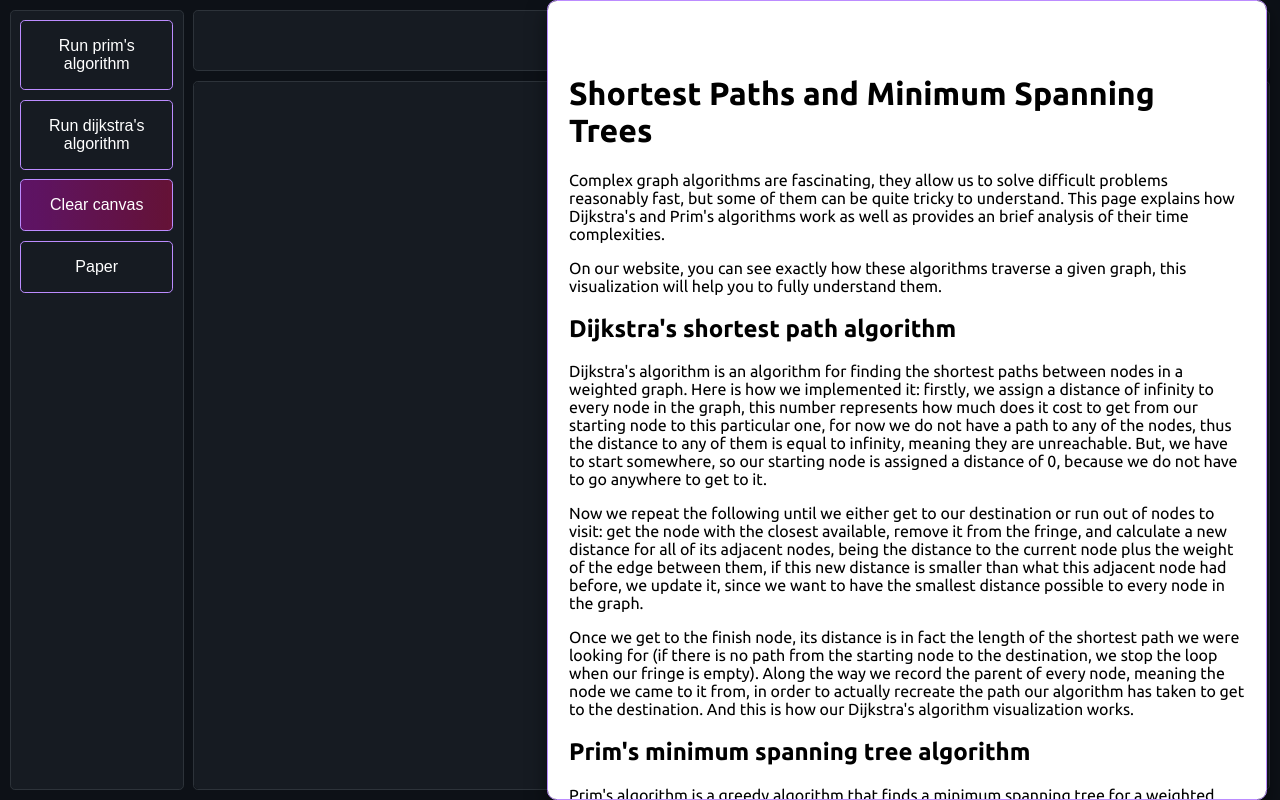
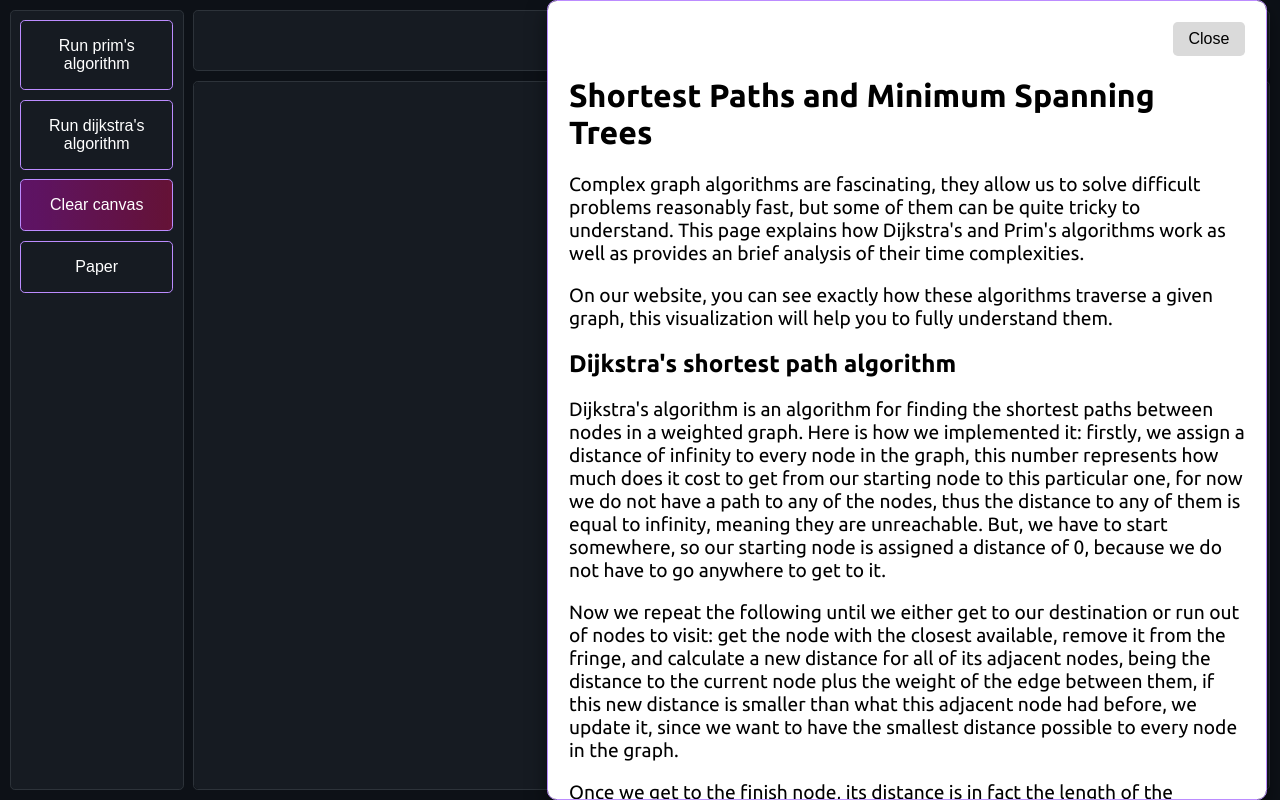
Before and after one commit to adiletbaimyrza/dijkstra-prim-visualization, a React (Vite) app in the folder dijkstra-prim-visualization/: page / in a window 1280 px wide. Both pictures are taken after a click on the button "Paper". Built offline with nearby package versions, Linux system fonts and the light colour scheme.

Commit message:
Refactor PaperModal component to remove close button image and add font-size to paragraph

```diff
--- a/dijkstra-prim-visualization/src/components/Modals/PaperModal/PaperModal.jsx
+++ b/dijkstra-prim-visualization/src/components/Modals/PaperModal/PaperModal.jsx
@@ -1,6 +1,5 @@
 import { useState, useEffect } from "react";
 import styles from "./PaperModal.module.css";
-import close from "../../../assets/svg/close.svg";
 import ReactMarkdown from "react-markdown";
 
 const PaperModal = ({ onClose }) => {
@@ -16,8 +15,9 @@ const PaperModal = ({ onClose }) => {
     <div className={styles.overlay} onClick={onClose}>
       <div className={styles.PaperModal}>
         <button className={styles.close} onClick={onClose}>
-          <img className={styles.img} src={close} />
+          Close
         </button>
+        <div>
           <ReactMarkdown
             components={{
               img: ({ alt, src, title }) => (
@@ -28,12 +28,17 @@ const PaperModal = ({ onClose }) => {
                   style={{ width: "100%" }}
                 />
               ),
+              // add p with font-size 1rem
+              p: ({ node, ...props }) => (
+                <p {...props} style={{ fontSize: "1.2rem" }} />
+              ),
             }}
           >
             {markdown}
           </ReactMarkdown>
+        </div>
         <button className={styles.close} onClick={onClose}>
-          <img className={styles.img} src={close} />
+          Close
         </button>
       </div>
     </div>
--- a/dijkstra-prim-visualization/src/components/Modals/PaperModal/PaperModal.module.css
+++ b/dijkstra-prim-visualization/src/components/Modals/PaperModal/PaperModal.module.css
@@ -24,26 +24,25 @@
   padding: 1.3rem;
   box-shadow: 0 10px 20px rgba(0, 0, 0, 0.5);
   background: white;
-}
-.overlay .PaperModal .graph {
-  width: 100%;
+  display: flex;
+  flex-direction: column;
+  align-items: end;
 }
 .overlay .PaperModal .close {
   outline: none;
   background: none;
   border: none;
   transition: background 0.6s linear;
-  border-radius: 50%;
-  width: 2rem;
-  height: 2rem;
-  margin-left: 1rem;
-  padding: 0;
+  border-radius: 0.3rem;
+  padding: 0.5rem 1rem;
   display: flex;
   align-items: center;
   justify-content: center;
+  background: rgb(218, 218, 218);
+  font-size: 1rem;
 }
 .overlay .PaperModal .close:hover {
-  background: linear-gradient(90deg, rgba(231, 95, 199, 0.677) 0%, rgba(197, 80, 113, 0.755) 100%);
+  background: linear-gradient(90deg, rgba(201, 111, 180, 0.677) 0%, rgba(187, 119, 138, 0.755) 100%);
 }
 .overlay .PaperModal .close .img {
   width: 1rem;
--- a/dijkstra-prim-visualization/src/components/Modals/PaperModal/PaperModal.module.scss
+++ b/dijkstra-prim-visualization/src/components/Modals/PaperModal/PaperModal.module.scss
@@ -25,30 +25,28 @@
 
     box-shadow: 0 10px 20px rgba(0, 0, 0, 0.5);
     background: white;
-
-    .graph {
-      width: 100%;
-    }
+    display: flex;
+    flex-direction: column;
+    align-items: end;
 
     .close {
       outline: none;
       background: none;
       border: none;
       transition: background 0.6s linear;
-      border-radius: 50%;
-      width: 2rem;
-      height: 2rem;
-      margin-left: 1rem;
-      padding: 0;
+      border-radius: 0.3rem;
+      padding: 0.5rem 1rem;
       display: flex;
       align-items: center;
       justify-content: center;
+      background: rgb(218, 218, 218);
+      font-size: 1rem;
 
       &:hover {
         background: linear-gradient(
           90deg,
-          rgba(231, 95, 199, 0.677) 0%,
-          rgba(197, 80, 113, 0.755) 100%
+          rgba(201, 111, 180, 0.677) 0%,
+          rgba(187, 119, 138, 0.755) 100%
         );
       }
 
```
Also changed, not shown: 1 other file (tests, documents, lock files or other folders). Lines whose indentation alone changed are shown as unchanged.
